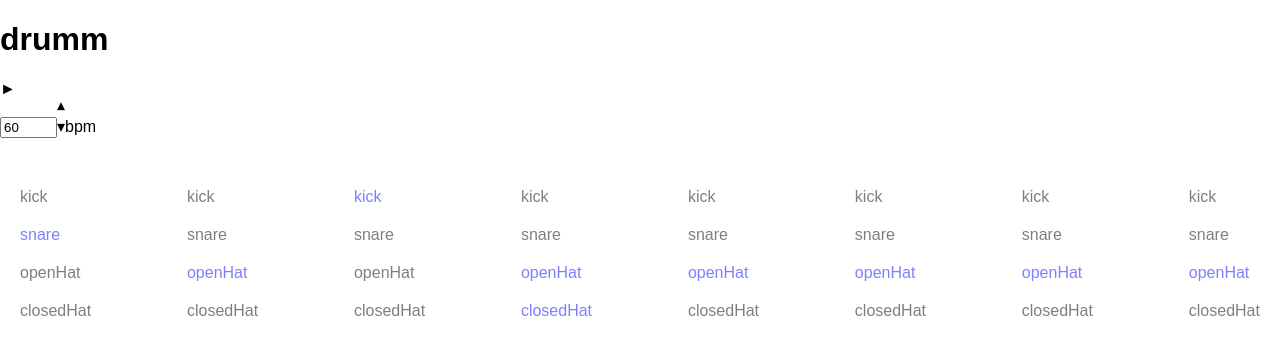
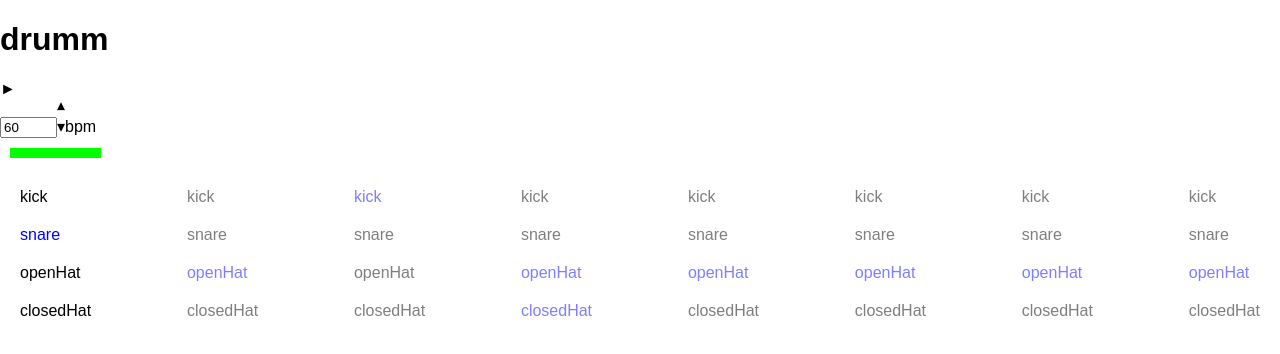
Before and after one commit to larawarman/drumm, a React (Create React App) app: page / in a window 1280 px wide. Shown: the top 354 px of the page. Built offline with nearby package versions, Linux system fonts and the light colour scheme.

Commit message:
feat: playhead moves in correct time
Sync the audio with the activated steps

```diff
--- a/src/containers/Controls.js
+++ b/src/containers/Controls.js
@@ -31,7 +31,6 @@ class Controls extends Component {
   }
   updateTime() {
     this.props.updateLoopPos(Tone.Transport.progress);
-    console.log(this.props.loopPos);
   }
   render() {
     Tone.Transport.bpm.value = this.props.bpm;
--- a/src/containers/Playground.js
+++ b/src/containers/Playground.js
@@ -10,17 +10,17 @@ import StepHits from '../components/StepHits';
 class Playground extends Component {
   renderSteps() {
     let playing;
-    if(!this.props.activeStep) {
-      playing = null
-    } else {
-      playing = this.props.activeStep.step;
+    if(!this.props.loopPos) {
+      playing = 0;
     }
     return this.props.steps.map(step => {
+      if ( (this.props.loopPos * 8) + 1 === step.step ) {
+        playing = step.step;
+      }
       return (
         <StepContainer
           key={ `container-${step.step}` }
           className={ `step ${playing === step.step ? 'playing' : ''}` }
-          onClick={() => this.props.activateStep(step)}
           >
           <Playhead
             key={ `playhead-${step.step}` }
@@ -71,7 +71,8 @@ function mapStateToProps(state) {
   // take the app state of steps and map it as props onto steps
   return{
     steps: state.steps,
-    activeStep: state.activeStep
+    activeStep: state.activeStep,
+    loopPos: state.loopPos
   };
 }
 
```
